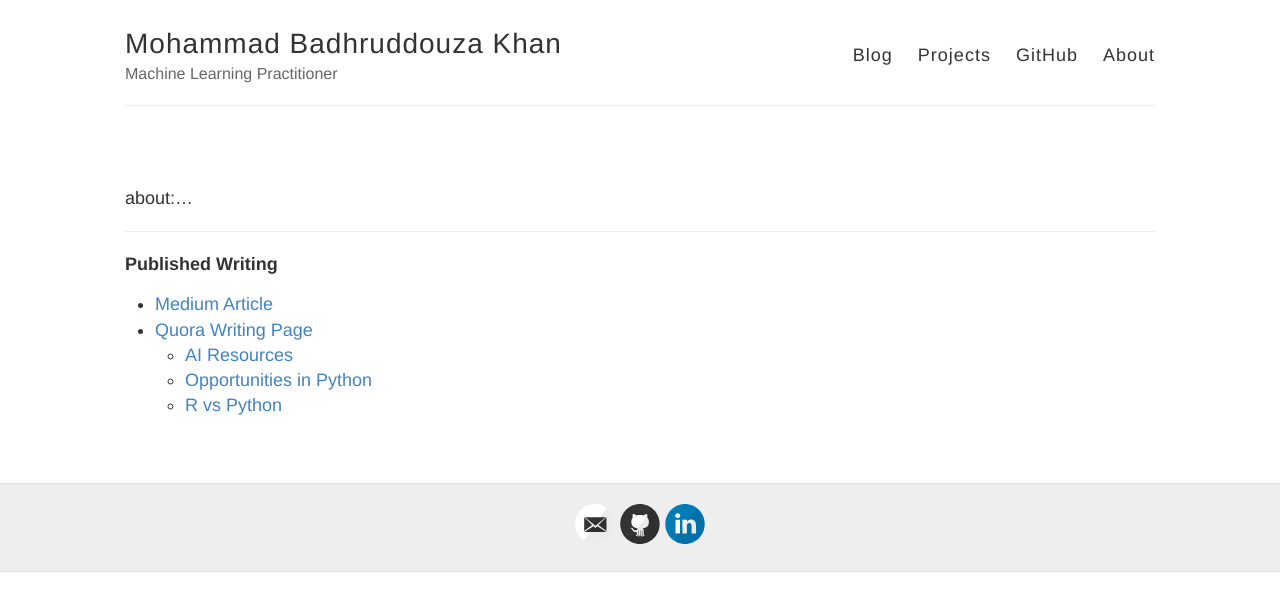
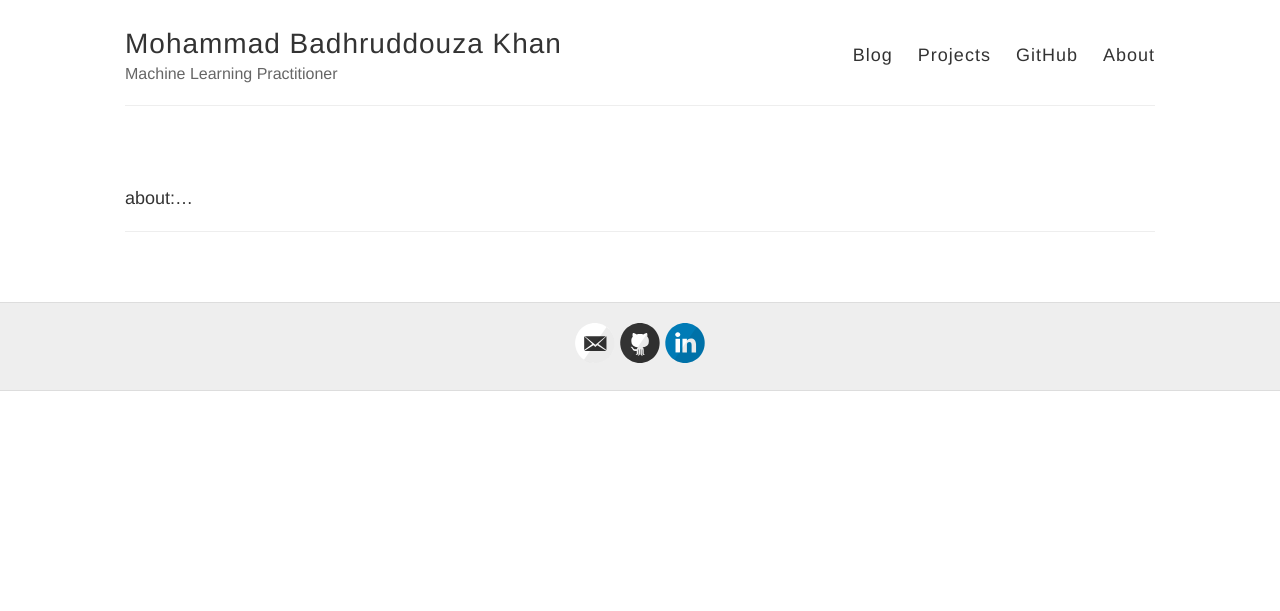
Before and after one commit to kaium123/buffyhridoy.github.io, a Jekyll site: the page built from about.md, in a window 1280 px wide. Shown: the top 611 px of the page. Built offline with Jekyll 4.4.1, drawn with Linux system fonts in a browser that asks for light colours.

Commit message:
Update about.md

```diff
--- a/about.md
+++ b/about.md
@@ -7,11 +7,3 @@ permalink: /about/
 about:...
 
 ---
-
-**Published Writing**
-
-* [Medium Article](https://innat-2k14.medium.com/)
-* [Quora Writing Page](https://www.quora.com/profile/Mohammed-Innat)
-  - [AI Resources](http://qr.ae/TUpyGw)
-  - [Opportunities in Python](http://qr.ae/TUpyGU)
-  - [R vs Python](http://qr.ae/TUpyGS)
```
